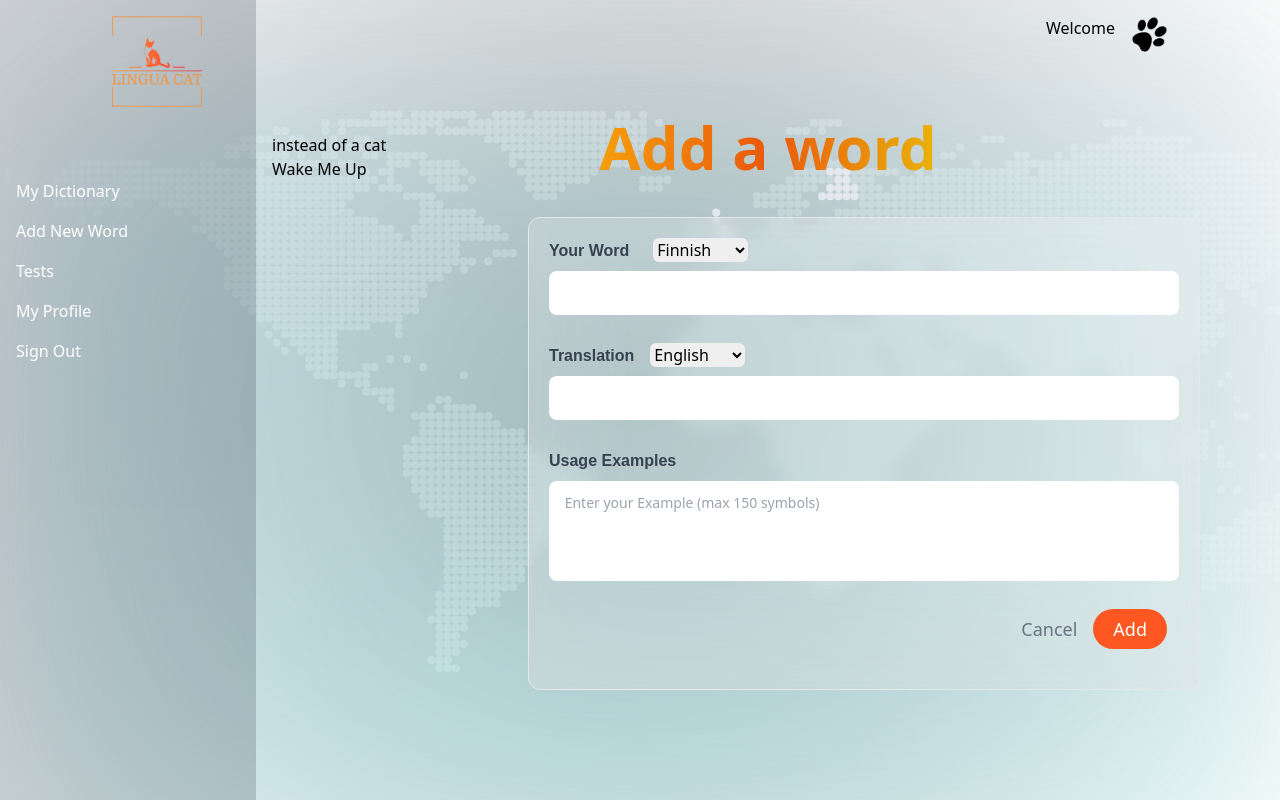
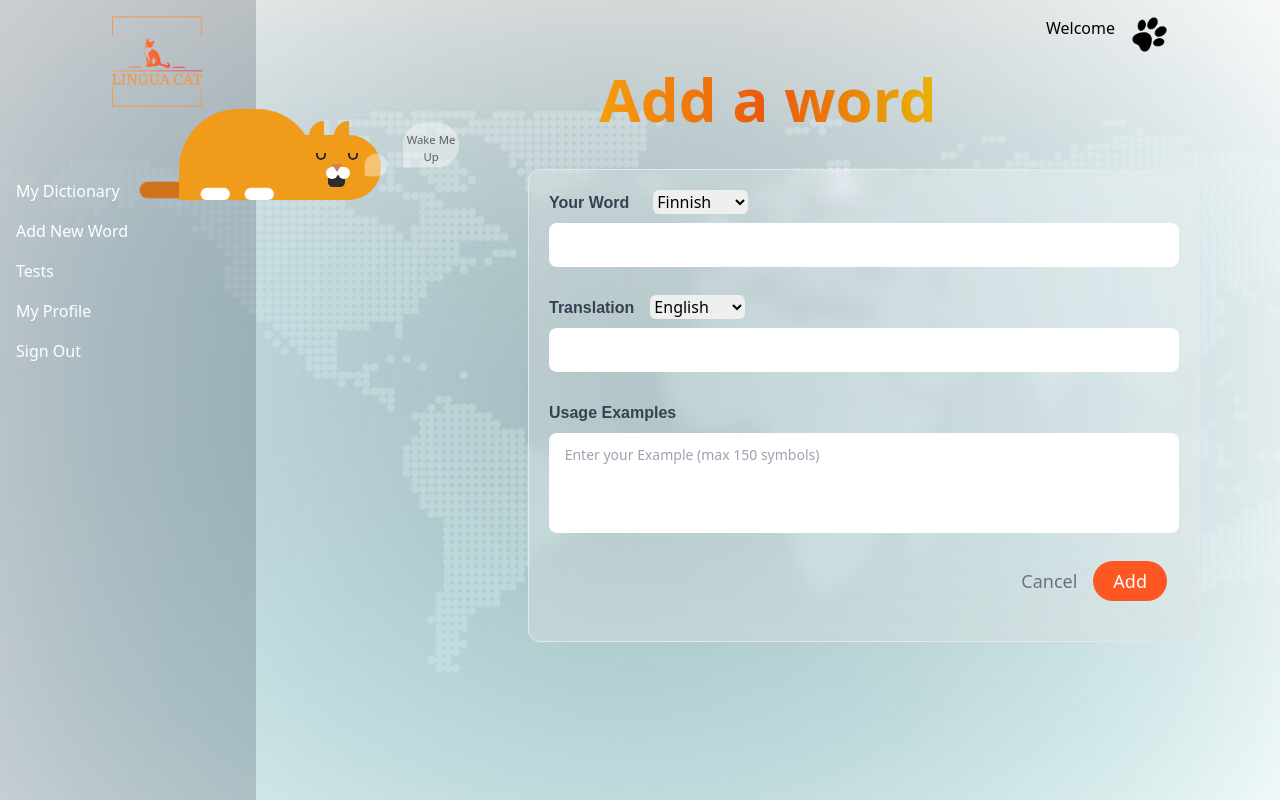
Before and after one commit to Marina-August/yarn-lingua-cat, a Next.js app: page /personal-page/add-word in a window 1280 px wide. Built offline with nearby package versions, Linux system fonts and the light colour scheme.

Commit message:
Use global CSS for building a cat figure instead of a separate module (to ensure Render build is okay).

```diff
--- a/components/Cat.jsx
+++ b/components/Cat.jsx
@@ -1,6 +1,5 @@
 "use client";
 
-// import classes from '../styles/Cat.module.css';
 import { useState } from 'react';
 
 const Cat =({onFeed})=>{
@@ -12,23 +11,30 @@ const Cat =({onFeed})=>{
         onFeed(isHunger);
     }
 
+
     return (
         <>
-        {isAwake && <div className={classes.hunger}>Hunger</div>}
-        <div className={classes.container} onClick={wakeUpHandler}>
-            <div className={!isAwake && classes.shadow}></div>
-            <div>instead of a cat</div>
+        {isAwake && <div className="hunger">
+            <div className="h">H</div>
+            <div className="u">U</div>
+            <div className="n">N</div>
+            <div className="g">G</div>
+            <div className="e">E</div>
+            <div className="r">R</div>
+            </div>}
+        <div className="container" onClick={wakeUpHandler}>
+            <div className={!isAwake ? "hadow":''}></div>
 
-            <div className={classes.cat}>
-                <div className={classes.ear}></div>
-                <div className={!isAwake? classes.eye:classes.eyeOpen}></div>
-                <div className={classes.mouth}></div>
-                <div className={classes.nose}></div>
-                <div className={!isAwake? classes.tailAction:classes.tailUpDown}></div>
-                <div className={!isAwake? classes.body: classes.bodyAwake}></div>
-                <div className={classes.bubble}></div>
-                <div className={classes.bubbleWithText}>
-                    <p className={classes.text}>{!isAwake? "Wake Me Up":"Feed Me"}</p>
+            <div className="cat">
+                <div className="ear"></div>
+                <div className={!isAwake? "eye":"eyeOpen"}></div>
+                <div className="mouth"></div>
+                <div className= "nose"></div>
+                <div className={!isAwake? "tailAction":"tailUpDown"}></div>
+                <div className={!isAwake? "body": "bodyAwake"}></div>
+                <div className="bubble"></div>
+                <div className="bubbleWithText">
+                    <p className="text">{!isAwake? "Wake Me Up":"Feed Me"}</p>
                     </div>
             </div>
         </div>
--- a/styles/globals.css
+++ b/styles/globals.css
@@ -67,6 +67,297 @@
   .main {
     padding: 0;
   }
+}
+
+/* Cat Styles */
+
+.container {
+    height: 200px;
+    width: 350px;
+    position: absolute;
+    transform: translate(-50%, -50%);
+    left: 20%;
+    top: 20%;
+}
+.cat {
+    background-color: #f19b1a;
+    height: 65px;
+    width: 80px;
+    border-radius: 0 80px 80px 0;
+    position: absolute;
+    bottom: 60px;
+    right: 50px;
+}
+.ear {
+    height: 15px;
+    width: 15px;
+    background-color: #f19b1a;
+    position: absolute;
+    bottom: 64px;
+    left: 8px;
+    border-radius: 20px 0 0 0;
+    box-shadow: 25px 0 #f19b1a;
+}
+.eye,
+.eye:before {
+    height: 7px;
+    width: 10px;
+    border: 2px solid #2c2c2c;
+    position: absolute;
+    border-radius: 0 0 15px 15px;
+    border-top: none;
+}
+.eye {
+    top: 18px;
+    left: 15px;
+}
+.eye:before {
+    content: "";
+    left: 30px;
+}
+.nose {
+    background-color: #ffffff;
+    height: 12px;
+    width: 12px;
+    border-radius: 50%;
+    position: absolute;
+    top: 32px;
+    left: 25px;
+    box-shadow: 12px 0 #ffffff;
+}
+.nose:before {
+    content: "";
+    width: 12px;
+    height: 8px;
+    position: absolute;
+    background-color: #ffffff;
+    left: 6px;
+}
+.nose:after {
+    content: "";
+    position: absolute;
+    height: 0;
+    width: 0;
+    border-top: 8px solid #cd7f5d;
+    border-left: 5px solid transparent;
+    border-right: 5px solid transparent;
+    bottom: 7px;
+    left: 6px;
+}
+.mouth {
+    background-color: #2c2c2c;
+    height: 15px;
+    width: 17px;
+    position: absolute;
+    border-radius: 0 0 5px 5px;
+    top: 38px;
+    left: 27px;
+    animation: mouth-move 2s infinite;
+    transform-origin: top;
+}
+@keyframes mouth-move {
+    50% {
+        transform: scaleY(0.7);
+    }
+}
+.body {
+    background-color: #f19b1a;
+    height: 90px;
+    width: 140px;
+    position: absolute;
+    right: 65px;
+    bottom: 0;
+    border-radius: 60px 60px 0 0;
+    animation: sleep 2s infinite;
+    transform-origin: bottom right;
+}
+@keyframes sleep {
+    50% {
+        transform: scale(0.9, 1.05);
+    }
+}
+.tail {
+    background-color: #d07219;
+    height: 20px;
+    width: 100px;
+    position: absolute;
+    right: 150px;
+    bottom: 0;
+    border-radius: 20px 0 0 20px;
+}
+.body:before {
+    content: "";
+    position: absolute;
+    background-color: #ffffff;
+    height: 12px;
+    width: 30px;
+    border-radius: 6px;
+    bottom: 0;
+    left: 22px;
+    box-shadow: 45px 0 #ffffff;
+}
+.bubble {
+    height: 20px;
+    width: 20px;
+    background-color: rgba(255, 255, 255, 0.4);
+    position: absolute;
+    left: 65px;
+    top: 20px;
+    border-radius: 50px 50px 50px 5px;
+    animation: bubble-scale 2s infinite;
+}
+@keyframes bubble-scale {
+    50% {
+        transform: scale(1.6);
+    }
+}
+.shadow {
+    height: 10px;
+    width: 240px;
+    background-color: rgba(0, 0, 0, 0.2);
+    border-radius: 10px;
+    position: absolute;
+    bottom: 52px;
+    left: 70px;
+    animation: shadow 2s infinite;
+}
+@keyframes shadow {
+    50% {
+        transform: scaleX(0.7);
+    }
+}
+
+.bubbleWithText {
+    height: 40px;
+    width: 50px;
+    text-align: center;
+    background-color: rgba(255, 255, 255, 0.4);
+    position: absolute;
+    left: 105px;
+    top: -10px;
+    bottom: 5rem;
+    border-radius: 50px 50px 50px 5px;
+    animation: bubble-scale 2s infinite;
+}
+@keyframes bubbleWithText-scale {
+    50% {
+        transform: scale(0.5);
+    }
+}
+
+.text{
+    font-size: x-small;
+    margin-top: 0.5rem;
+    color: rgb(96, 95, 95);
+}
+
+.tailAction {
+    background-color: #d07219;
+    height: 20px;
+    width: 100px;
+    position: absolute;
+    right: 150px;
+    bottom: 0;
+    border-radius: 20px 0 0 20px;
+    animation: tailAction-scale 2s infinite;
+}
+
+@keyframes tailAction-scale {
+    70% {
+        transform: scale(0.8);
+    }
+}
+
+.tailUpDown {
+    background-color: #d07219;
+    height: 20px;
+    width: 100px;
+    position: absolute;
+    right: 150px;
+    bottom: 0;
+    border-radius: 20px 0 0 20px;
+    animation: tailUpDown 5s infinite;
+}
+
+@keyframes tailUpDown  {
+    from {top: 45px;}
+    to {top: 35px;}
+  }
+
+
+.eyeOpen,
+.eyeOpen:before {
+    height: 8px;
+    width: 10px;
+    border: 3.5px solid #2c2c2c;
+    position: absolute;
+    border-radius: 0 0 30px 30px;
+}
+.eyeOpen {
+    top: 18px;
+    left: 15px;
+}
+.eyeOpen:before {
+    content: "";
+    left: 30px;
+}
+
+.bodyAwake {
+    background-color: #f19b1a;
+    height: 90px;
+    width: 140px;
+    position: absolute;
+    right: 65px;
+    bottom: 0;
+    border-radius: 60px 60px 0 0;
+    transform-origin: bottom right;
+}
+.bodyAwake:before {
+    content: "";
+    position: absolute;
+    background-color: #ffffff;
+    height: 12px;
+    width: 30px;
+    border-radius: 6px;
+    bottom: 0;
+    left: 22px;
+    box-shadow: 45px 0 #ffffff;
+}
+
+
+.hunger{
+    display: flex;
+    position: absolute;
+    width: 40px;
+    /* height: 130px; */
+    /* background-color: #7388bd; */
+    margin-left: 200px;
+    text-orientation: upright;
+    writing-mode: vertical-rl;
+    /* text-align: center; */
+    margin-top: -70px;
+    border-radius:5px;
+    color: #ffffff;
+}
+
+.h{
+    text-align: center;
+    background-color: #f1a83a;
+}
+.u{
+    background-color: #d9932b;
+}
+.n{
+    background-color: #c18122;
+}
+.g{
+    background-color: #a36e1e;
+}
+.e{
+    background-color: #836334;
+}
+.r{
+    background-color: #6c5532;
 }
 
 /* Tailwind Styles */
```
